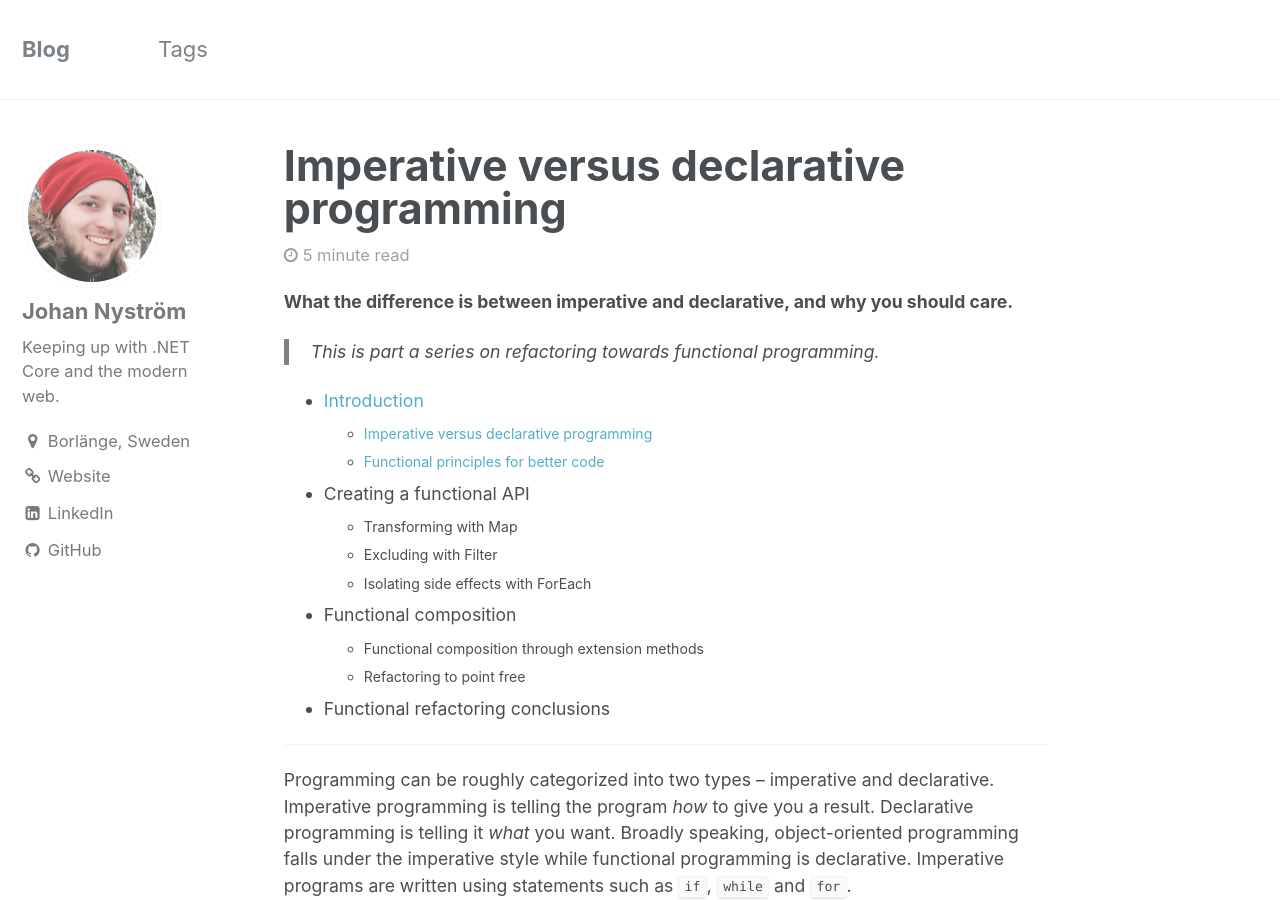
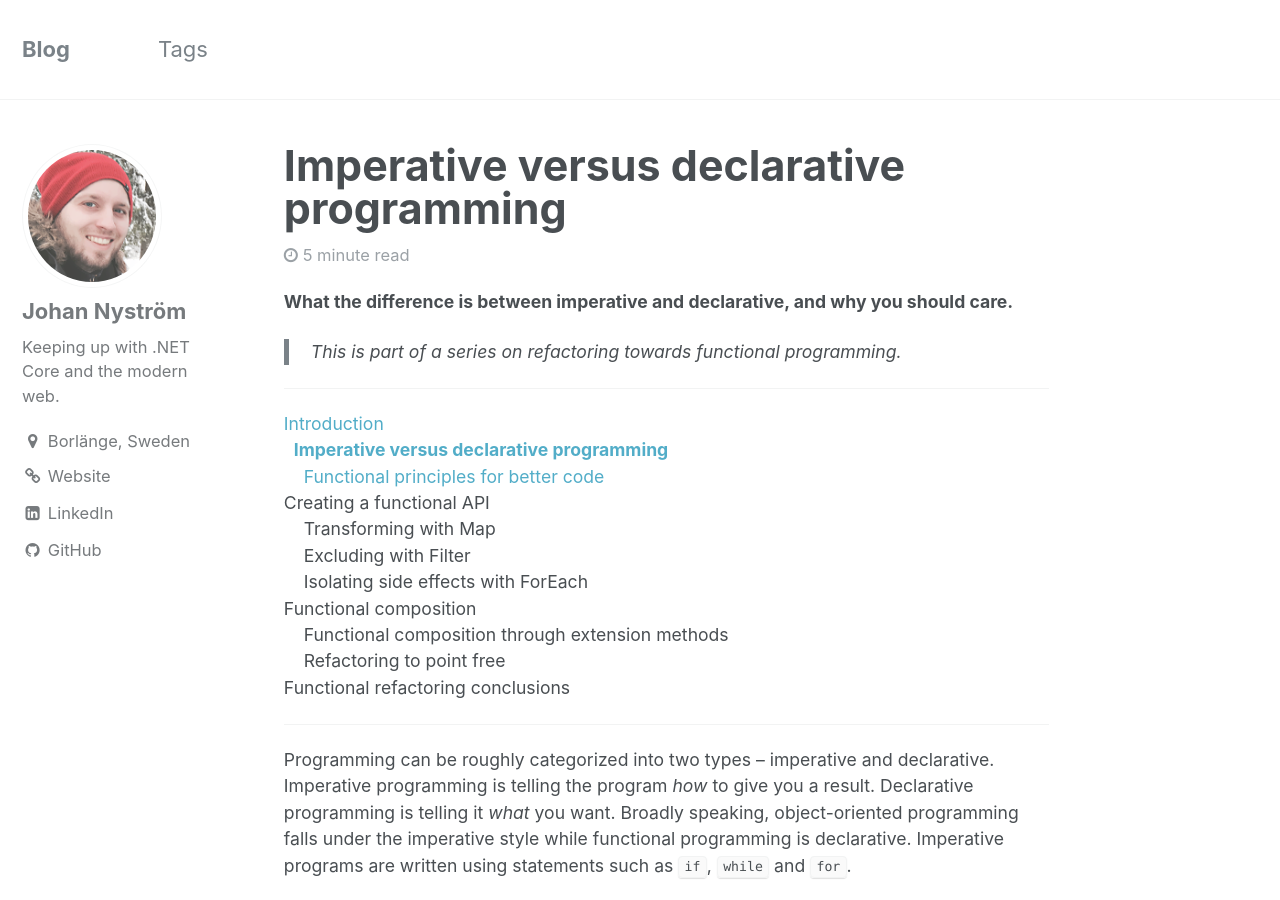
Before and after one commit to SpiderUnicorn/spiderunicorn.github.io, a Jekyll site: the page built from _posts/2018-07-26-imperative-versus-declarative-programming.md, in a window 1280 px wide and 900 px high. Built offline with Jekyll 4.4.1, drawn with Linux system fonts in a browser that asks for light colours; some of the changed text lies outside the part shown.

```diff
--- a/_posts/2018-07-26-imperative-versus-declarative-programming.md
+++ b/_posts/2018-07-26-imperative-versus-declarative-programming.md
@@ -8,19 +8,20 @@ tags:
 
 **What the difference is between imperative and declarative, and why you should care.**
 
-> This is part a series on refactoring towards functional programming.
+> This is part of a series on refactoring towards functional programming.
 
-* [Introduction]({% post_url 2018-07-25-refactoring-towards-functional-programming-introduction %})
-    * [Imperative versus declarative programming]({% post_url 2018-07-26-imperative-versus-declarative-programming %})
-    * [Functional principles for better code]({% post_url 2018-07-27-functional-principles-for-better-code %})
-* Creating a functional API
-	* Transforming with Map
-	* Excluding with Filter
-	* Isolating side effects with ForEach
-* Functional composition
-	* Functional composition through extension methods
-	* Refactoring to point free
-* Functional refactoring conclusions
+---
+[Introduction]({% post_url 2018-07-25-refactoring-towards-functional-programming-introduction %})
+&nbsp;&nbsp;**[Imperative versus declarative programming]({% post_url 2018-07-26-imperative-versus-declarative-programming %})**
+&nbsp;&nbsp;&nbsp;&nbsp;[Functional principles for better code]({% post_url 2018-07-27-functional-principles-for-better-code %})
+Creating a functional API
+&nbsp;&nbsp;&nbsp;&nbsp;Transforming with Map
+&nbsp;&nbsp;&nbsp;&nbsp;Excluding with Filter
+&nbsp;&nbsp;&nbsp;&nbsp;Isolating side effects with ForEach
+Functional composition
+&nbsp;&nbsp;&nbsp;&nbsp;Functional composition through extension methods
+&nbsp;&nbsp;&nbsp;&nbsp;Refactoring to point free
+Functional refactoring conclusions
 
 ---
 
```
Also changed, not shown: _posts/2018-07-25-refactoring-towards-functional-programming-introduction.md (+13 -12 lines), _posts/2018-07-27-functional-principles-for-better-code.md (+13 -12 lines).
